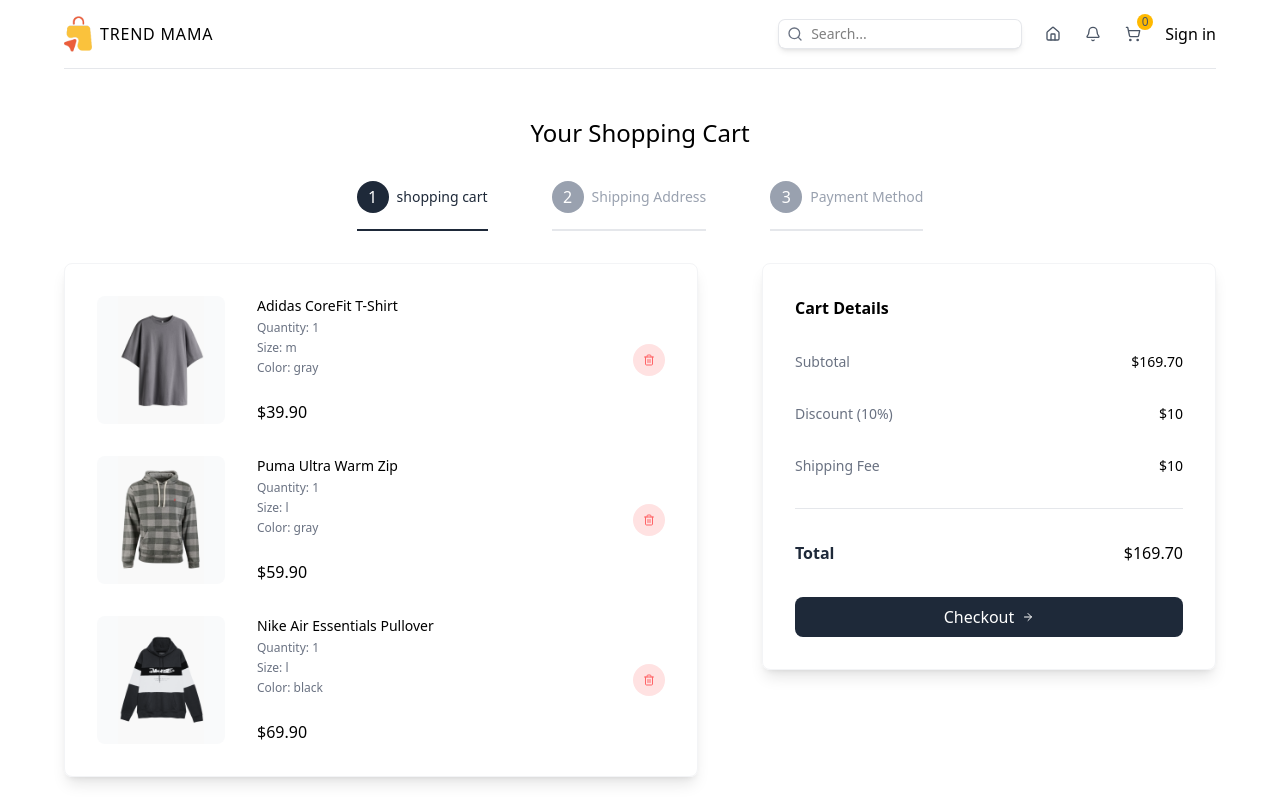
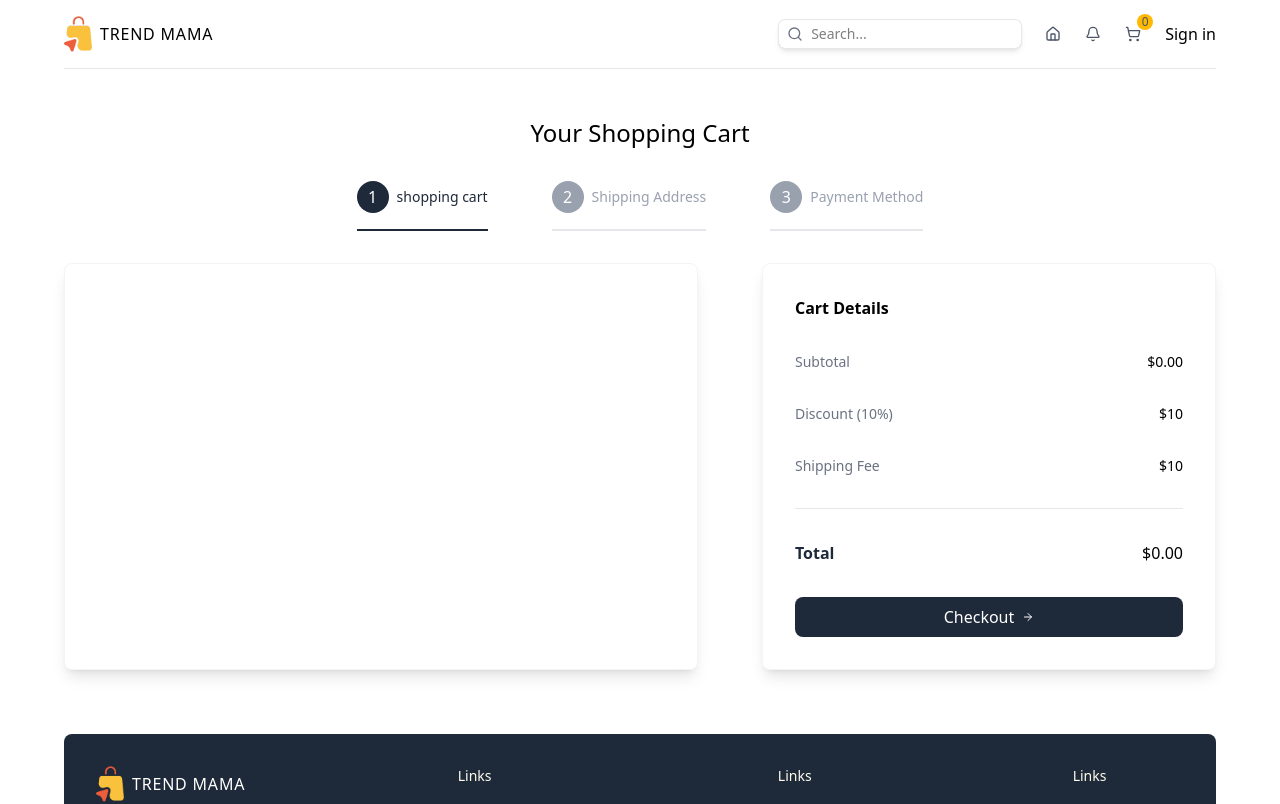
Before and after one commit to nafis-bin/trend-mama, a Next.js app: page /cart in a window 1280 px wide. Shown: the top 804 px of the page. Built offline with nearby package versions, Linux system fonts and the light colour scheme.

Commit message:
feat: state management with zustand added
it is kinda like redux nothing new to me

```diff
--- a/package.json
+++ b/package.json
@@ -11,11 +11,13 @@
   "dependencies": {
     "@hookform/resolvers": "^5.2.2",
     "lucide-react": "^0.544.0",
-    "next": "15.4.5",
+    "next": "^15.5.4",
     "react": "19.1.0",
     "react-dom": "19.1.0",
     "react-hook-form": "^7.63.0",
-    "zod": "^4.1.11"
+    "react-toastify": "^11.0.5",
+    "zod": "^4.1.11",
+    "zustand": "^5.0.8"
   },
   "devDependencies": {
     "@eslint/eslintrc": "^3",
--- a/src/app/cart/page.tsx
+++ b/src/app/cart/page.tsx
@@ -7,6 +7,7 @@
 import { useSearchParams, useRouter } from "next/navigation"
 import { useState } from "react"
 import Image from "next/image"
+import useCartStore from "@/stores/cartStore"
 
 const steps = [
     {
@@ -23,64 +24,65 @@
     },
 ]
 
-const cartItems: CartItemsType = [
-  {
-    id: 1,
-    name: "Adidas CoreFit T-Shirt",
-    shortDescription:
-      "Lorem ipsum dolor sit amet consect adipisicing elit lorem ipsum dolor sit.",
-    description:
-      "Lorem ipsum dolor sit amet consect adipisicing elit lorem ipsum dolor sit. Lorem ipsum dolor sit amet consect adipisicing elit lorem ipsum dolor sit. Lorem ipsum dolor sit amet consect adipisicing elit lorem ipsum dolor sit.",
-    price: 39.9,
-    sizes: ["s", "m", "l", "xl", "xxl"],
-    colors: ["gray", "purple", "green"],
-    images: {
-      gray: "/products/1g.png",
-      purple: "/products/1p.png",
-      green: "/products/1gr.png",
-    },
 
-    quantity: 1,
-    selectedSize: "m",
-    selectedColor: "gray",
-  },
-  {
-    id: 2,
-    name: "Puma Ultra Warm Zip",
-    shortDescription:
-      "Lorem ipsum dolor sit amet consect adipisicing elit lorem ipsum dolor sit.",
-    description:
-      "Lorem ipsum dolor sit amet consect adipisicing elit lorem ipsum dolor sit. Lorem ipsum dolor sit amet consect adipisicing elit lorem ipsum dolor sit. Lorem ipsum dolor sit amet consect adipisicing elit lorem ipsum dolor sit.",
-    price: 59.9,
-    sizes: ["s", "m", "l", "xl"],
-    colors: ["gray", "green"],
-    images: { gray: "/products/2g.png", green: "/products/2gr.png" },
+// const cartItems: CartItemsType = [
+//   {
+//     id: 1,
+//     name: "Adidas CoreFit T-Shirt",
+//     shortDescription:
+//       "Lorem ipsum dolor sit amet consect adipisicing elit lorem ipsum dolor sit.",
+//     description:
+//       "Lorem ipsum dolor sit amet consect adipisicing elit lorem ipsum dolor sit. Lorem ipsum dolor sit amet consect adipisicing elit lorem ipsum dolor sit. Lorem ipsum dolor sit amet consect adipisicing elit lorem ipsum dolor sit.",
+//     price: 39.9,
+//     sizes: ["s", "m", "l", "xl", "xxl"],
+//     colors: ["gray", "purple", "green"],
+//     images: {
+//       gray: "/products/1g.png",
+//       purple: "/products/1p.png",
+//       green: "/products/1gr.png",
+//     },
 
-    quantity: 1,
-    selectedSize: "l",
-    selectedColor: "gray",
-  },
-  {
-    id: 3,
-    name: "Nike Air Essentials Pullover",
-    shortDescription:
-      "Lorem ipsum dolor sit amet consect adipisicing elit lorem ipsum dolor sit.",
-    description:
-      "Lorem ipsum dolor sit amet consect adipisicing elit lorem ipsum dolor sit. Lorem ipsum dolor sit amet consect adipisicing elit lorem ipsum dolor sit. Lorem ipsum dolor sit amet consect adipisicing elit lorem ipsum dolor sit.",
-    price: 69.9,
-    sizes: ["s", "m", "l"],
-    colors: ["green", "blue", "black"],
-    images: {
-      green: "/products/3gr.png",
-      blue: "/products/3b.png",
-      black: "/products/3bl.png",
-    },
+//     quantity: 1,
+//     selectedSize: "m",
+//     selectedColor: "gray",
+//   },
+//   {
+//     id: 2,
+//     name: "Puma Ultra Warm Zip",
+//     shortDescription:
+//       "Lorem ipsum dolor sit amet consect adipisicing elit lorem ipsum dolor sit.",
+//     description:
+//       "Lorem ipsum dolor sit amet consect adipisicing elit lorem ipsum dolor sit. Lorem ipsum dolor sit amet consect adipisicing elit lorem ipsum dolor sit. Lorem ipsum dolor sit amet consect adipisicing elit lorem ipsum dolor sit.",
+//     price: 59.9,
+//     sizes: ["s", "m", "l", "xl"],
+//     colors: ["gray", "green"],
+//     images: { gray: "/products/2g.png", green: "/products/2gr.png" },
 
-    quantity: 1,
-    selectedSize: "l",
-    selectedColor: "black",
-  },
-]
+//     quantity: 1,
+//     selectedSize: "l",
+//     selectedColor: "gray",
+//   },
+//   {
+//     id: 3,
+//     name: "Nike Air Essentials Pullover",
+//     shortDescription:
+//       "Lorem ipsum dolor sit amet consect adipisicing elit lorem ipsum dolor sit.",
+//     description:
+//       "Lorem ipsum dolor sit amet consect adipisicing elit lorem ipsum dolor sit. Lorem ipsum dolor sit amet consect adipisicing elit lorem ipsum dolor sit. Lorem ipsum dolor sit amet consect adipisicing elit lorem ipsum dolor sit.",
+//     price: 69.9,
+//     sizes: ["s", "m", "l"],
+//     colors: ["green", "blue", "black"],
+//     images: {
+//       green: "/products/3gr.png",
+//       blue: "/products/3b.png",
+//       black: "/products/3bl.png",
+//     },
+
+//     quantity: 1,
+//     selectedSize: "l",
+//     selectedColor: "black",
+//   },
+// ]
 
 const CartPage = () => {
     const searchParams = useSearchParams()
@@ -88,6 +90,8 @@
     const [shippingForm, setShippingForm] = useState<ShippingFormInputs | null>(null);
 
     const activeStep = parseInt(searchParams.get("step") || "1")
+
+    const {cart, removeFromCart} = useCartStore()
 
     return (
         <div className="flex flex-col gap-8 items-center justify-center mt-12">
@@ -118,8 +122,10 @@
               rounded-lg flex flex-col gap-8">
               {activeStep === 1 ? (
                 // single cart item
-                cartItems.map((item, i) => (
-                  <div className="flex items-center justify-between" key={i}>
+                cart.map((item, i) => (
+                  <div
+                    className="flex items-center justify-between"
+                    key={item.id + item.selectedColor + item.selectedSize}>
                     <div className="flex gap-8">
                       {/* image */}
                       <div className="relative w-32 h-32 bg-gray-50 rounded-lg overflow-hidden">
@@ -143,9 +149,11 @@
 
                     </div>
 
-
-                    <button className="w-8 h-8 rounded-full bg-red-100 hover:bg-red-200
-                    transition-all duration-300 text-red-400 flex items-center justify-center cursor-pointer">
+                    {/* delete button */}
+                    <button
+                      onClick={() => removeFromCart(item)}
+                      className="w-8 h-8 rounded-full bg-red-100 hover:bg-red-200
+                      transition-all duration-300 text-red-400 flex items-center justify-center cursor-pointer">
                       <Trash2 className="w-3 h-3" />
                     </button>
                   </div>
@@ -166,7 +174,7 @@
               <div className="flex flex-col gap-4">
                 <div className="flex justify-between text-sm">
                   <p className="text-gray-500">Subtotal</p>
-                  <p className="font-medium">${cartItems.reduce((acc, item) =>
+                  <p className="font-medium">${cart.reduce((acc, item) =>
                     acc + item.price * item.quantity, 0
                   ).toFixed(2)}</p>
                 </div>
@@ -189,7 +197,7 @@
                 <div className="flex justify-between">
                   <p className="text-gray-800 font-semibold">Total</p>
                   <p className="font-medium">
-                    ${cartItems.reduce((acc, item) =>
+                    ${cart.reduce((acc, item) =>
                       acc + item.price * item.quantity, 0
                     ).toFixed(2)}
                   </p>
--- a/src/app/layout.tsx
+++ b/src/app/layout.tsx
@@ -3,6 +3,7 @@
 import "./globals.css";
 import Navbar from "@/components/Navbar";
 import Footer from "@/components/Footer";
+import { ToastContainer } from "react-toastify";
 
 const geistSans = Geist({
   variable: "--font-geist-sans",
@@ -34,6 +35,7 @@
           {children}
           <Footer />
         </div>
+        <ToastContainer position="bottom-right" />
       </body>
     </html>
   );
--- a/src/components/ProductCard.tsx
+++ b/src/components/ProductCard.tsx
@@ -1,16 +1,30 @@
 "use client"
 
+import useCartStore from "@/stores/cartStore"
 import { ProductType } from "@/types"
 import { ShoppingCart } from "lucide-react"
 import Image from "next/image"
 import Link from "next/link"
 import { useState } from "react"
+import { toast } from "react-toastify"
 
 const ProductCard = ({ product }: {product: ProductType}) => {
     const [productTypes, setProductTypes] = useState({
         size: product.sizes[0],
         color: product.colors[0],
     })
+
+    const {addToCart} = useCartStore()
+    const handleAddToCart = () => {
+        addToCart({
+            ...product,
+            quantity: 1,
+            selectedSize: productTypes.size,
+            selectedColor: productTypes.color,
+        })
+
+        toast.success("product added to cart")
+    }
 
     const handleProductType = ({ type, value }: {type: "size" | "color", value: string}) => {
         setProductTypes({
@@ -73,7 +87,7 @@
             {/* PRICE AND ADD TO CART BUTTON */}
             <div className="flex items-center justify-between">
                 <p className="font-medium">${product.price.toFixed(2)}</p>
-                <button className="ring ring-gray-200 shadow-lg px-2 py-1 text-sm rounded-md
+                <button onClick={handleAddToCart} className="ring ring-gray-200 shadow-lg px-2 py-1 text-sm rounded-md
                 cursor-pointer hover:text-white hover:bg-black transition-all duration-300
                 flex items-center gap-2">
                     <ShoppingCart className="w-4 h-4" />
--- a/src/components/ShoppingCartIcon.tsx
+++ b/src/components/ShoppingCartIcon.tsx
@@ -2,14 +2,21 @@
 
 import Link from "next/link"
 import { ShoppingCart } from "lucide-react"
+import useCartStore from "@/stores/cartStore"
 
 const ShoppingCartIcon = () => {
+    const { cart, hasHydrated } = useCartStore()
+
+    if (!hasHydrated) {
+        return null
+    }
+
     return (
         <Link href="/cart" className="relative">
             <ShoppingCart className="w-4 h-4 text-gray-600" />
             <span className="absolute -top-3 -right-3 bg-amber-400 text-gray-600
             rounded-full w-4 h-4 flex items-center justify-center text-xs font-medium">
-                0
+                {cart.reduce((acc, item) => acc + item.quantity, 0)}
             </span>
         </Link>
     )
--- /dev/null
+++ b/src/stores/cartStore.ts
@@ -0,0 +1,58 @@
+import { CartStoreStateType, CartStoreActionsType } from '@/types'
+import { create } from 'zustand'
+import { persist, createJSONStorage } from 'zustand/middleware'
+
+const useCartStore = create<CartStoreStateType & CartStoreActionsType>()(
+    persist((set) => ({
+        cart: [],
+        hasHydrated: false,
+        addToCart: (product) => set((state) => {
+            const existingIdx = state.cart.findIndex(p =>
+                p.id === product.id &&
+                p.selectedSize === product.selectedSize &&
+                p.selectedColor === product.selectedColor
+            )
+
+            if (existingIdx !== -1) {
+                const updatedCart = [...state.cart]
+                updatedCart[existingIdx].quantity += product.quantity || 1
+
+                return { cart: updatedCart }
+            }
+
+            return {
+                cart: [
+                    ...state.cart,
+                    {
+                        ...product,
+                        quantity: 1,
+                        selectedSize: product.selectedSize,
+                        selectedColor: product.selectedColor,
+                    }
+                ]
+            }
+        }),
+        removeFromCart: (product) => set((state) => ({ cart: state.cart.filter(p => {
+            if (p.id !== product.id) {
+                return p
+            }
+            if (p.selectedColor !== product.selectedColor || p.selectedSize !== product.selectedSize) {
+                return p
+            }
+
+        })})),
+        clearCart: () => set({ cart: [] })
+        }),
+        {
+            name: "cart",
+            storage: createJSONStorage(() => localStorage),
+            onRehydrateStorage: () => (state) => {
+                if (state) {
+                    state.hasHydrated = true;
+                }
+            }
+        }
+    )
+)
+
+export default useCartStore
```
Also changed, not shown: src/types.ts (+11 -0 lines), 1 other file (tests, documents, lock files or other folders).
